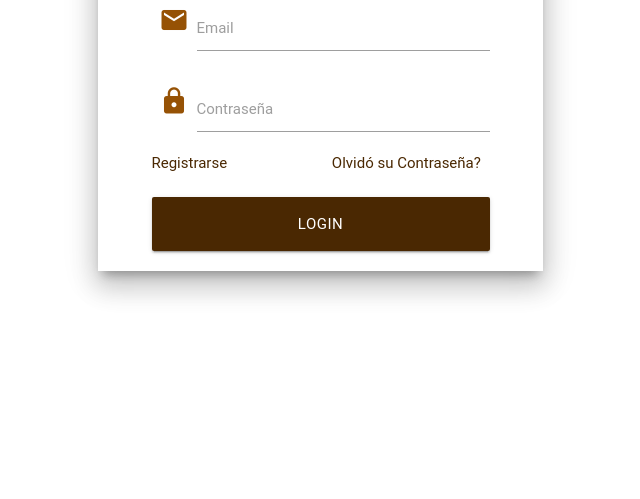
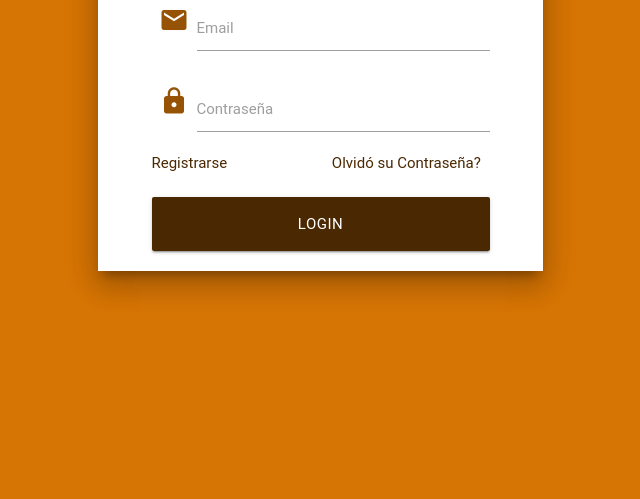
Before and after one commit to wiwiam/campesino, a plain HTML site: page index.html in a window 1280 px wide. Shown: the part 301-800 px from the top of the page, without its empty margins (333-973 px from the left). Drawn offline with Linux system fonts and the light colour scheme; no server answers; a web font is replaced by a local one.

Commit message:
Update index.html

```diff
--- a/index.html
+++ b/index.html
@@ -34,7 +34,7 @@
     </head>
 
 
-    <body >
+    <body style="background-color: #d67404;">
        <script src="js/login.js"></script>
        <script src="js/observerind.js"></script>
 
```
